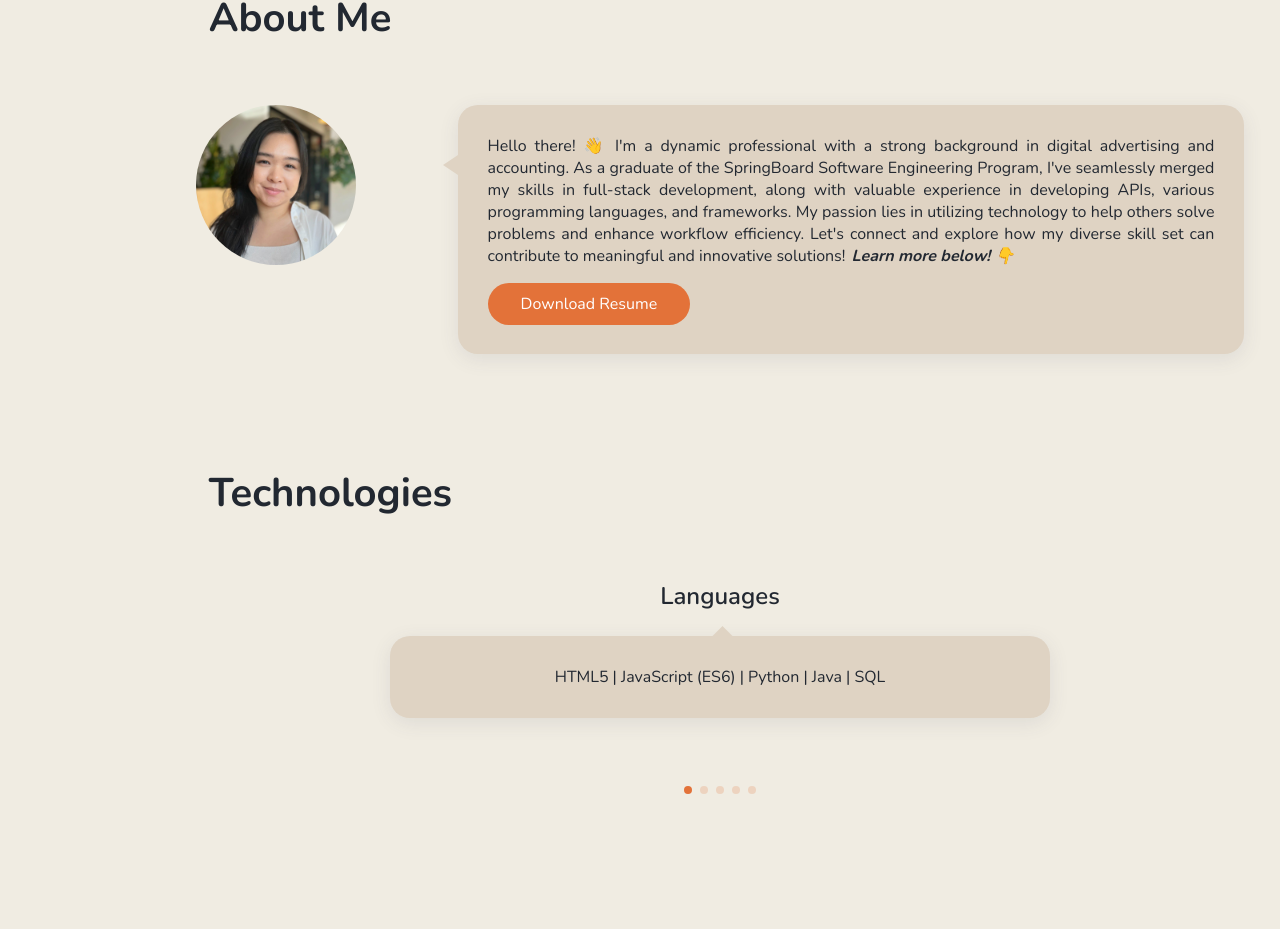
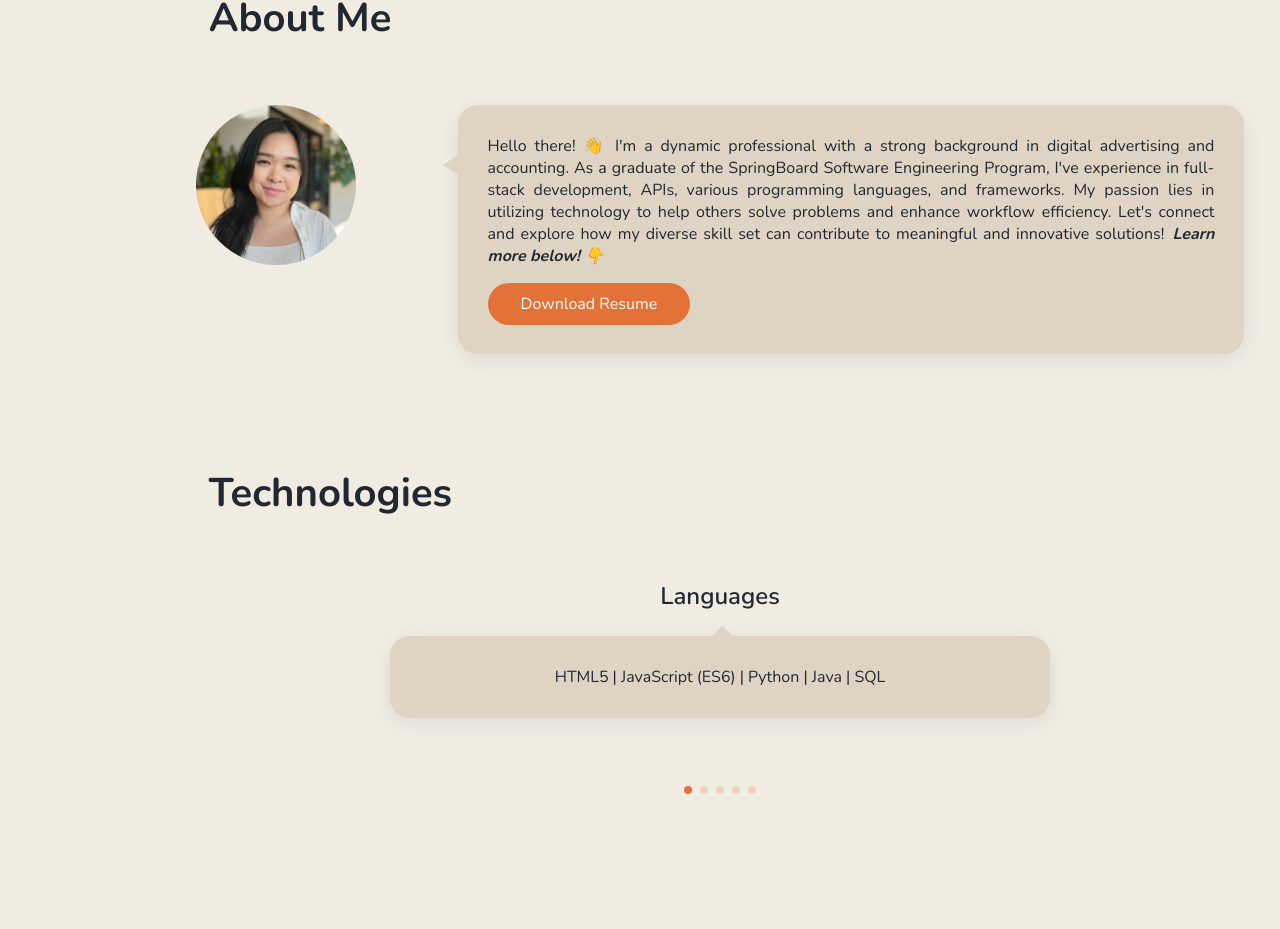
Before and after one commit to xieb3cky/Personal-Portfolio, a React (Create React App) app: page / in a window 1280 px wide. Shown: the part 889-1818 px from the top of the page. Built offline with nearby package versions, Linux system fonts and the light colour scheme.

Commit message:
updated about me description

```diff
--- a/src/components/about/About.js
+++ b/src/components/about/About.js
@@ -13,7 +13,8 @@ export default function About() {
                     <div className="about-info">
                         <p className="about-description">
                             Hello there! 👋 I'm a dynamic professional with a strong background in digital advertising and accounting.
-                            As a graduate of the SpringBoard Software Engineering Program, I've seamlessly merged my skills in full-stack development, along with valuable experience in developing APIs, various programming languages, and frameworks.
+                            As a graduate of the SpringBoard Software Engineering Program, I've experience in full-stack development,
+                            APIs, various programming languages, and frameworks.
                             My passion lies in utilizing technology to help others solve problems and enhance workflow efficiency.
                             Let's connect and explore how my diverse skill set can contribute to meaningful and innovative solutions! <span className='learn-more-about'>Learn more below! 👇</span>
                         </p>
```
